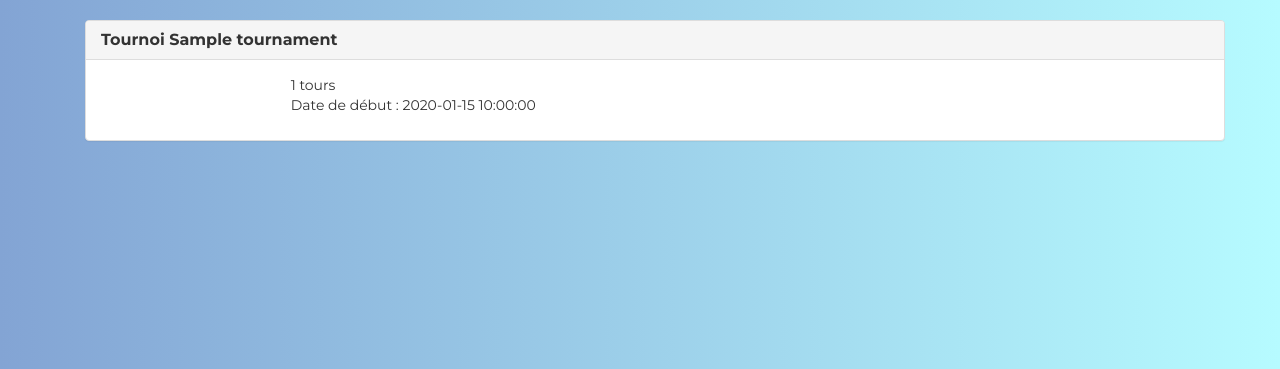
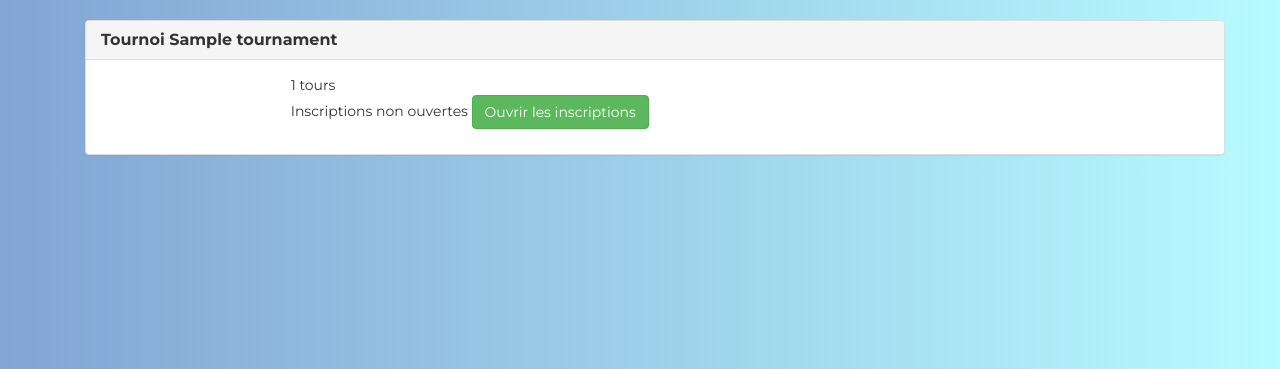
Before and after one commit to colingdc/jeudelorgue, a Flask app: template app/templates/tournament/view_tournament.html in a window 1280 px wide. Shown: the part 51-420 px from the top of the page. Run offline with Flask 2, Linux system fonts and the light colour scheme; tables that the repository leaves empty hold one stand-in row (values such as "Sample post"); the template is opened without the code that fills it: values that come from a table or form of the project are taken from there, most other values are stand-ins (such as "Sample title", 1, 10 or a date in 2020); parts of the project's set-up code (start-up, migrations or seed data) failed here and were passed over; some libraries are stand-ins or nearby versions.

Commit message:
As a manager I can open and close tournament registrations

```diff
--- a/app/__init__.py
+++ b/app/__init__.py
@@ -26,6 +26,7 @@ login_manager.login_message = u"Veuillez vous connecter pour accéder à cette p
 def create_app(config_name):
     app = Flask(__name__)
     app.config.from_object(config.get(config_name, "default"))
+    app.url_map.strict_slashes = False
 
     db.init_app(app)
     bootstrap.init_app(app)
@@ -53,6 +54,10 @@ def create_app(config_name):
         if current_user.is_authenticated and not current_user.confirmed and request.endpoint[:5] != 'auth.':
             return redirect(url_for('auth.unconfirmed'))
 
+        rp = request.path
+        if rp != '/' and rp.endswith('/'):
+            return redirect(rp[:-1])
+
     @app.after_request
     def after_request(response):
         if response.status_code not in (403, 404, 500) and not request.full_path.startswith("/static"):
--- a/app/models.py
+++ b/app/models.py
@@ -152,7 +152,7 @@ class Tournament(db.Model):
         return self.status == TournamentStatus.REGISTRATION_OPEN
 
     def is_visible(self):
-        return self.status == TournamentStatus.CREATED
+        return self.status >= TournamentStatus.REGISTRATION_OPEN
 
 
 class Player(db.Model):
--- a/app/templates/tournament/view_tournament.html
+++ b/app/templates/tournament/view_tournament.html
@@ -13,7 +13,32 @@
             <div class="row">
                 <ul class="col-md-8 col-md-offset-2">
                     <li>{{ tournament.number_rounds }} tours</li>
-                    <li>Date de début : {{ tournament.started_at }}</li>
+                    {% if tournament.is_open_to_registration() %}
+                    <li>Date limite d'inscription : {{ tournament.started_at }}
+                        <a class="btn btn-warning"
+                           href="{{ url_for('.close_registrations', tournament_id=tournament.id) }}">
+                            Fermer les inscriptions
+                        </a>
+                    </li>
+                    {% elif not tournament.is_visible() %}
+                    <li>Inscriptions non ouvertes
+                        <a class="btn btn-success"
+                           href="{{ url_for('.open_registrations', tournament_id=tournament.id) }}">
+                            Ouvrir les inscriptions
+                        </a>
+                    </li>
+                    {% else %}
+                    <li>Inscriptions closes
+                        <a class="btn btn-success"
+                           href="{{ url_for('.open_registrations', tournament_id=tournament.id) }}">
+                            Réouvrir les inscriptions
+                        </a>
+                    </li>
+                    {% endif %}
+                    <li>
+
+
+                    </li>
                 </ul>
             </div>
         </div>
--- a/app/texts.py
+++ b/app/texts.py
@@ -20,3 +20,6 @@ INVALID_CONFIRMATION_TOKEN = u"Le lien de confirmation est invalide ou a expiré
 PROFILE_UPDATED = u"Le profil a été mis à jour."
 
 PLAYER_ALREADY_EXISTS = u"Ce joueur existe déjà"
+
+REGISTRATION_OPENED = u"Les inscriptions au tournoi sont ouvertes"
+REGISTRATION_CLOSED = u"Les inscriptions au tournoi sont closes"
```
Also changed, not shown: app/tournament/views.py (+24 -1 lines).
